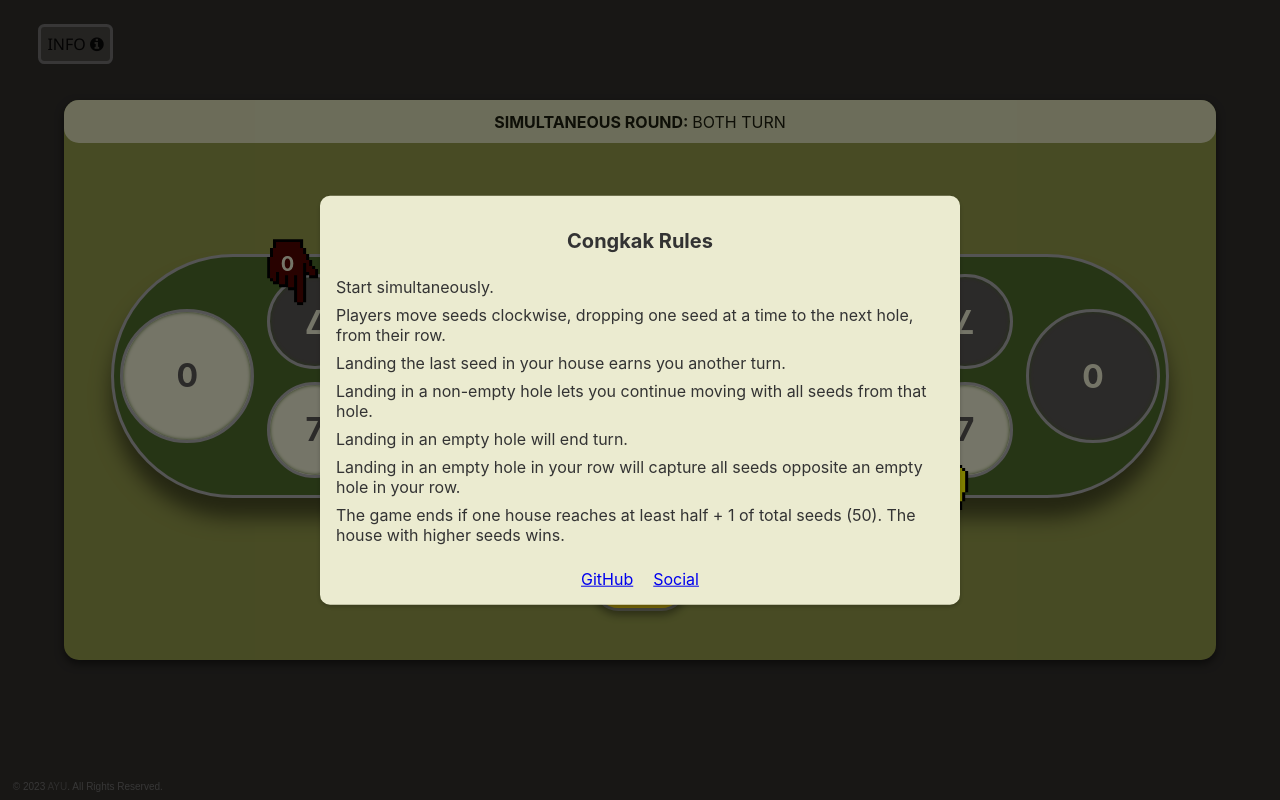
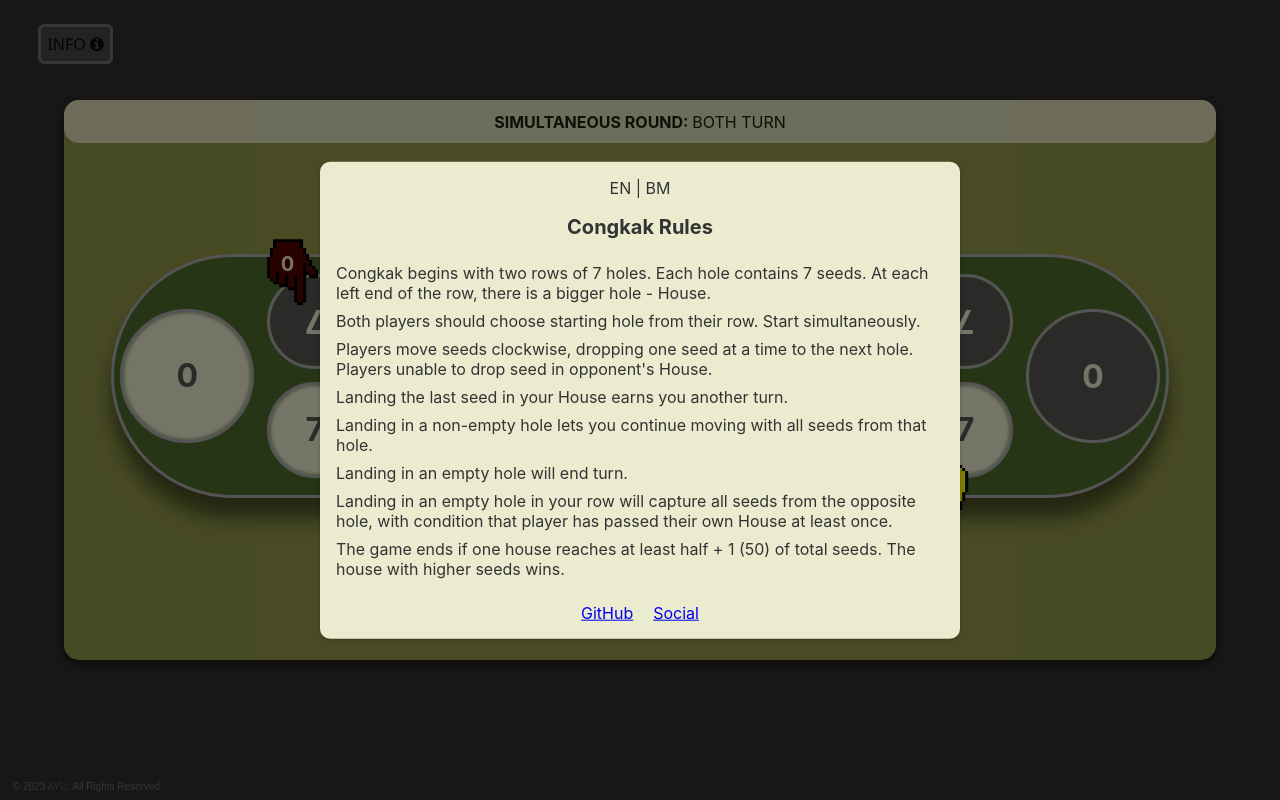
Before and after one commit to ubAI6689/congkak-react, a React (Create React App) app: page / in a window 1280 px wide. Both pictures are taken after a click on the button "INFO". Built offline with nearby package versions, Linux system fonts and the light colour scheme.

Commit message:
Add BM/EN info

```diff
--- a/src/components/InfoModal.js
+++ b/src/components/InfoModal.js
@@ -1,26 +1,37 @@
-import React from 'react';
+import React, { useState } from 'react';
 import './InfoModal.css';
 
 const InfoModal = ({ isOpen, toggleModal }) => {
-  if (!isOpen) return null;
+    const [language, setLanguage] = useState('EN');
+    if (!isOpen) return null;
 
   // Function to stop event propagation from modal content
   const handleModalContentClick = (e) => {
     e.stopPropagation();
   };
 
+  const toggleLanguage = (e) => {
+    e.stopPropagation(); // Prevents modal from closing when toggling language
+    setLanguage(language === 'EN' ? 'BM' : 'EN');
+  };
+
   return (
     <div className='modal-overlay' onClick={toggleModal}>
       <div className='modal-content' onClick={handleModalContentClick}>
-        <h2>Congkak Rules</h2>
+        <div className='language-toggle' onClick={toggleLanguage}>
+          {language === 'EN' ? 'EN | BM' : 'BM | EN'}
+        </div>
+
+        <h2>{language === 'EN' ? 'Congkak Rules' : 'Peraturan Congkak'}</h2>
         <ul>
-          <li>Start simultaneously.</li>
-          <li>Players move seeds clockwise, dropping one seed at a time to the next hole, from their row.</li>
-          <li>Landing the last seed in your house earns you another turn.</li>
-          <li>Landing in a non-empty hole lets you continue moving with all seeds from that hole.</li>
-          <li>Landing in an empty hole will end turn.</li>
-          <li>Landing in an empty hole in your row will capture all seeds opposite an empty hole in your row.</li>
-          <li>The game ends if one house reaches at least half + 1 of total seeds (50). The house with higher seeds wins.</li>
+          <li>{language === 'EN' ? 'Congkak begins with two rows of 7 holes. Each hole contains 7 seeds. At each left end of the row, there is a bigger hole - House.' : 'Congkak bermula dengan dua baris 7 lubang yang saling menghadap. Setiap lubang mengandungi 7 biji. Di hujung kiri setiap baris ada lubang yang lebih besar iaitu Rumah. '}</li>
+          <li>{language === 'EN' ? 'Both players should choose starting hole from their row. Start simultaneously.' : 'Kedua pemain perlu memilih lubang permulaan daripada barisan masing-masing. Mula serentak.'}</li>
+          <li>{language === 'EN' ? 'Players move seeds clockwise, dropping one seed at a time to the next hole. Players unable to drop seed in opponent\'s House.' : 'Pemain bergerak mengikut arah jam, menjatuhkan satu biji di setiap lubang. Pemain tidak boleh menjatuhkan biji di Rumah lawan.'}</li>
+          <li>{language === 'EN' ? 'Landing the last seed in your House earns you another turn.' : 'Sekiranya pergerakan berakhir di Rumah sendiri, pemain akan diberi pusingan tambahan.'}</li>
+          <li>{language === 'EN' ? 'Landing in a non-empty hole lets you continue moving with all seeds from that hole.' : 'Sekiranya pergerakan berakhir di lubang yang berisi, pemain akan meneruskan pergerakan dengan semua biji dari lubang itu.'}</li>
+          <li>{language === 'EN' ? 'Landing in an empty hole will end turn.' : 'Mendarat di lubang kosong akan mengakhiri giliran pemain.'}</li>
+          <li>{language === 'EN' ? 'Landing in an empty hole in your row will capture all seeds from the opposite hole, with condition that player has passed their own House at least once.' : 'Mendarat di lubang kosong di barisan sendiri membolehkan pemain menikam semua biji di lubang berlawanan, dengan syarat pemain telah melalui Rumah sendiri sekurang-kurangnya sekali.'}</li>
+          <li>{language === 'EN' ? 'The game ends if one house reaches at least half + 1 (50) of total seeds. The house with higher seeds wins.' : 'Permainan berakhir jika satu rumah mencapai sekurang-kurangnya setengah + 1 (50) daripada jumlah keseluruhan biji. Rumah dengan biji paling banyak menang.'}</li>
         </ul>
         {/* Add links to GitHub and social media */}
         <div className='modal-links'>
```
